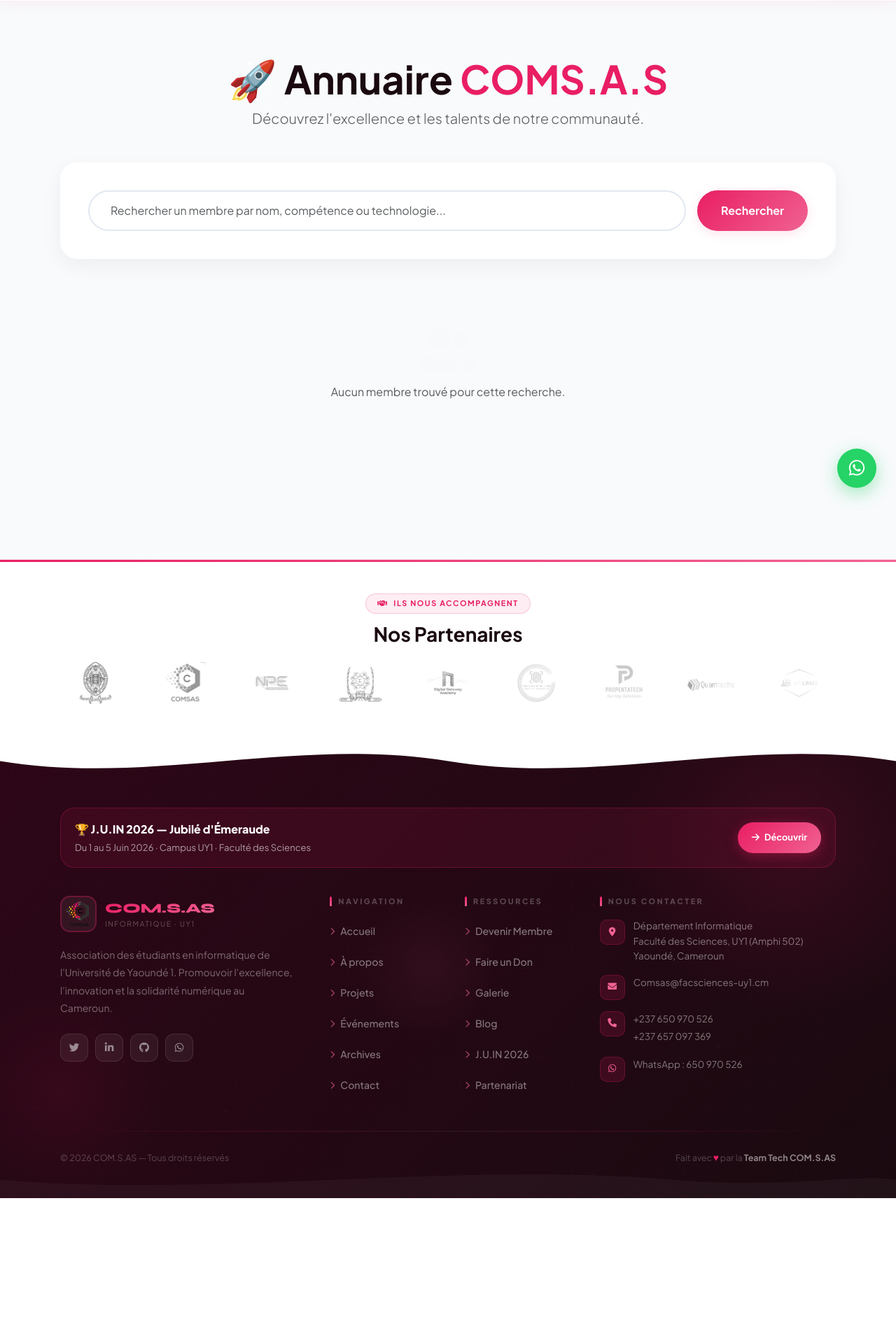
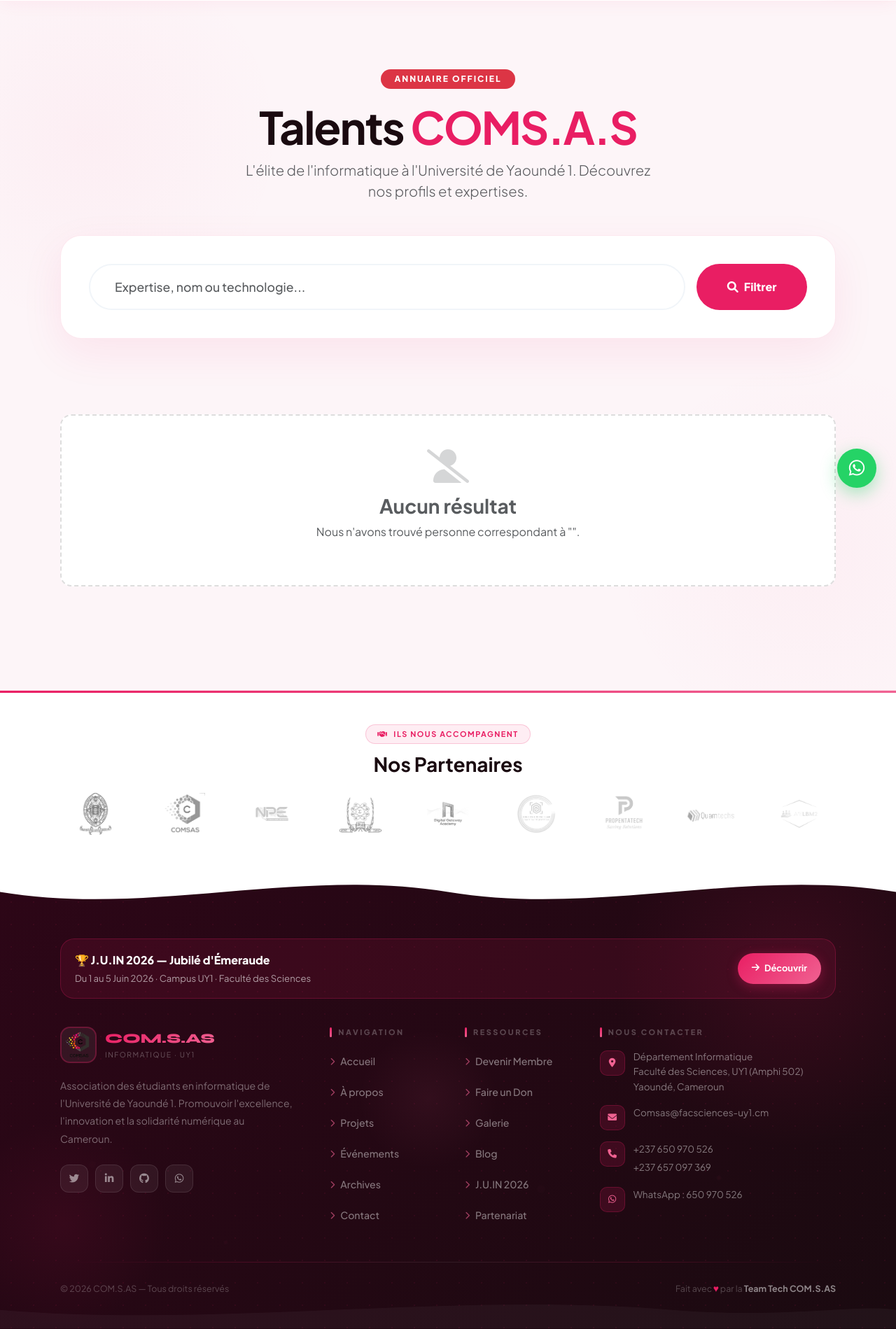
Before and after one commit to neussi/comsas-uy1.com, a Django app: page /membres/ in a window 1280 px wide. Shown: the part 73-1972 px from the top of the page at 70% size. Before the commit the page ends 1785 px from the top, so only its background shows below. Run offline with Django 4.2, Linux system fonts and the light colour scheme; some libraries are stand-ins or nearby versions.

Commit message:
Fix JUINTeam NameError and redesign Member Directory with brand colors

```diff
--- a/main/views.py
+++ b/main/views.py
@@ -15,7 +15,7 @@
     SponsorshipSession, Mentor, Mentee, Match,
     Contest, Candidate, Vote, Archive, ArchiveComment,
     JUINEdition, JUINCommission, JUINCommissionApplication, JUINCompetition,
-    JUINActivity, JUINDonation, JUINSponsor,
+    JUINActivity, JUINDonation, JUINSponsor, JUINTeam,
     ClubCommission, ClubCommissionApplication, ProjectSubmission
 )
 from .forms import (
--- a/templates/main/members_list.html
+++ b/templates/main/members_list.html
@@ -7,121 +7,172 @@
 {% block extra_css %}
 <style>
     :root {
-        --primary: #2563eb;
-        --secondary: #64748b;
-        --accent: #E91E63;
-        --bg-light: #f8fafc;
+        --primary: #E91E63;
+        --primary-dark: #C2185B;
+        --secondary: #1a0a10;
+        --accent: #FF9800;
+        --bg-light: #fdf5f8;
         --glass: rgba(255, 255, 255, 0.9);
+        --rose-pale: rgba(233, 30, 99, 0.05);
     }
 
     .members-page {
         background: var(--bg-light);
         min-height: 100vh;
-        padding: 80px 0;
+        padding: 100px 0;
+        background-image: radial-gradient(circle at 10% 20%, rgba(233, 30, 99, 0.03) 0%, transparent 20%),
+            radial-gradient(circle at 90% 80%, rgba(233, 30, 99, 0.03) 0%, transparent 20%);
     }
 
     .search-section {
         background: white;
         padding: 40px;
-        border-radius: 24px;
-        box-shadow: 0 10px 30px rgba(0, 0, 0, 0.05);
-        margin-bottom: 50px;
+        border-radius: 30px;
+        box-shadow: 0 20px 60px rgba(233, 30, 99, 0.08);
+        margin-bottom: 60px;
+        border: 1px solid rgba(233, 30, 99, 0.1);
     }
 
     .member-card {
         background: white;
-        border-radius: 20px;
-        padding: 30px;
+        border-radius: 28px;
+        padding: 35px;
         text-align: center;
-        transition: all 0.3s ease;
-        border: 1px solid #e2e8f0;
+        transition: all 0.4s cubic-bezier(0.175, 0.885, 0.32, 1.275);
+        border: 1px solid #eee;
         height: 100%;
         position: relative;
         overflow: hidden;
     }
 
+    .member-card::before {
+        content: '';
+        position: absolute;
+        top: 0;
+        left: 0;
+        right: 0;
+        height: 4px;
+        background: linear-gradient(90deg, var(--primary), var(--secondary));
+        opacity: 0;
+        transition: opacity 0.3s;
+    }
+
     .member-card:hover {
-        transform: translateY(-10px);
-        box-shadow: 0 20px 40px rgba(0, 0, 0, 0.1);
+        transform: translateY(-15px);
+        box-shadow: 0 30px 60px rgba(233, 30, 99, 0.15);
         border-color: var(--primary);
     }
 
-    .member-photo {
-        width: 120px;
-        height: 120px;
-        border-radius: 50%;
-        margin: 0 auto 20px;
-        object-fit: cover;
-        border: 4px solid #f1f5f9;
-        transition: border-color 0.3s;
+    .member-card:hover::before {
+        opacity: 1;
     }
 
-    .member-card:hover .member-photo {
-        border-color: var(--primary);
+    .member-photo-wrap {
+        width: 130px;
+        height: 130px;
+        border-radius: 50%;
+        margin: 0 auto 25px;
+        padding: 5px;
+        background: linear-gradient(135deg, var(--rose-pale), #fff);
+        border: 1px solid #eee;
+        transition: all 0.3s;
+    }
+
+    .member-card:hover .member-photo-wrap {
+        background: linear-gradient(135deg, var(--primary), var(--primary-dark));
+        transform: scale(1.05);
+    }
+
+    .member-photo {
+        width: 100%;
+        height: 100%;
+        border-radius: 50%;
+        object-fit: cover;
+        border: 4px solid white;
     }
 
     .member-name {
-        font-size: 1.25rem;
-        font-weight: 800;
-        color: #1e293b;
-        margin-bottom: 5px;
+        font-size: 1.35rem;
+        font-weight: 900;
+        color: var(--secondary);
+        margin-bottom: 8px;
+        letter-spacing: -0.5px;
     }
 
     .member-level {
-        font-size: 0.85rem;
+        font-size: 0.75rem;
         color: var(--primary);
-        font-weight: 700;
+        font-weight: 800;
         text-transform: uppercase;
-        letter-spacing: 1px;
-        margin-bottom: 15px;
+        letter-spacing: 2px;
+        margin-bottom: 20px;
+        display: inline-block;
+        padding: 4px 12px;
+        background: var(--rose-pale);
+        border-radius: 50px;
     }
 
     .member-skills {
         display: flex;
         flex-wrap: wrap;
-        gap: 6px;
+        gap: 8px;
         justify-content: center;
-        margin-bottom: 20px;
+        margin-bottom: 25px;
     }
 
     .skill-badge {
         font-size: 0.7rem;
-        padding: 4px 10px;
-        background: #f1f5f9;
-        color: #475569;
+        padding: 5px 12px;
+        background: #f8f9fa;
+        color: #555;
         border-radius: 50px;
-        font-weight: 600;
+        font-weight: 700;
+        border: 1px solid #f0f0f0;
     }
 
     .btn-portfolio {
-        background: var(--primary);
+        background: var(--secondary);
         color: white;
-        padding: 10px 25px;
+        padding: 12px 30px;
         border-radius: 50px;
         text-decoration: none;
-        font-weight: 700;
-        font-size: 0.9rem;
+        font-weight: 800;
+        font-size: 0.85rem;
         display: inline-flex;
         align-items: center;
-        gap: 8px;
+        gap: 10px;
         transition: all 0.3s;
+        border: none;
+        width: 100%;
+        justify-content: center;
     }
 
     .btn-portfolio:hover {
-        background: #1d4ed8;
+        background: var(--primary);
         color: white;
-        box-shadow: 0 10px 20px rgba(37, 99, 235, 0.2);
+        box-shadow: 0 10px 20px rgba(233, 30, 99, 0.3);
     }
 
     .search-input {
         border-radius: 50px;
-        padding: 15px 30px;
-        border: 2px solid #e2e8f0;
+        padding: 18px 35px;
+        border: 2px solid #f1f5f9;
+        font-size: 1.1rem;
+        font-weight: 500;
     }
 
     .search-input:focus {
         border-color: var(--primary);
-        box-shadow: 0 0 0 4px rgba(37, 99, 235, 0.1);
+        box-shadow: 0 0 0 5px rgba(233, 30, 99, 0.1);
+    }
+
+    .btn-search {
+        background: var(--primary);
+        color: white;
+        border-radius: 50px;
+        font-weight: 800;
+        padding: 15px;
+        border: none;
     }
 </style>
 {% endblock %}
@@ -130,18 +181,25 @@
 <div class="members-page">
     <div class="container">
         <div class="text-center mb-5">
-            <h1 class="display-4 fw-bold">🚀 Annuaire <span class="text-primary">COMS.A.S</span></h1>
-            <p class="text-muted lead">Découvrez l'excellence et les talents de notre communauté.</p>
+            <span class="badge bg-danger mb-3"
+                style="padding: 8px 20px; border-radius: 50px; text-transform: uppercase; letter-spacing: 2px; font-weight: 800;">Annuaire
+                Officiel</span>
+            <h1 class="display-3 fw-bold" style="color: var(--secondary); letter-spacing: -2px;">Talents <span
+                    style="color: var(--primary);">COMS.A.S</span></h1>
+            <p class="text-muted lead mx-auto" style="max-width: 600px;">L'élite de l'informatique à l'Université de
+                Yaoundé 1. Découvrez nos profils et expertises.</p>
         </div>
 
         <div class="search-section">
             <form method="get" class="row g-3">
                 <div class="col-md-10">
                     <input type="text" name="q" class="form-control search-input"
-                        placeholder="Rechercher un membre par nom, compétence ou technologie..." value="{{ q }}">
+                        placeholder="Expertise, nom ou technologie..." value="{{ q }}">
                 </div>
                 <div class="col-md-2">
-                    <button type="submit" class="btn btn-primary w-100 h-100 rounded-pill fw-bold">Rechercher</button>
+                    <button type="submit" class="btn btn-search w-100 h-100 rounded-pill">
+                        <i class="fas fa-search me-2"></i>Filtrer
+                    </button>
                 </div>
             </form>
         </div>
@@ -150,11 +208,13 @@
             {% for member in members %}
             <div class="col-md-6 col-lg-4 col-xl-3">
                 <div class="member-card">
-                    {% if member.photo %}
-                    <img src="{{ member.photo.url }}" class="member-photo" alt="{{ member.nom_prenom }}">
-                    {% else %}
-                    <img src="{% static 'images/default-avatar.png' %}" class="member-photo" alt="Avatar">
-                    {% endif %}
+                    <div class="member-photo-wrap">
+                        {% if member.photo %}
+                        <img src="{{ member.photo.url }}" class="member-photo" alt="{{ member.nom_prenom }}">
+                        {% else %}
+                        <img src="{% static 'images/default-avatar.png' %}" class="member-photo" alt="Avatar">
+                        {% endif %}
+                    </div>
 
                     <h3 class="member-name">{{ member.nom_prenom }}</h3>
                     <div class="member-level">{{ member.get_niveau_display }}</div>
@@ -162,7 +222,7 @@
                     <div class="member-skills">
                         {% if member.skills %}
                         {% with skills=member.skills|split:"," %}
-                        {% for skill in skills|slice:":4" %}
+                        {% for skill in skills|slice:":3" %}
                         <span class="skill-badge">{{ skill.strip }}</span>
                         {% endfor %}
                         {% endwith %}
@@ -171,33 +231,49 @@
 
                     <a href="{% if member.slug %}{% url 'delegate_detail' member.slug %}{% else %}#{% endif %}"
                         class="btn-portfolio">
-                        <i class="fas fa-external-link-alt"></i> Portfolio
+                        Consulter le Profil <i class="fas fa-arrow-right"></i>
                     </a>
                 </div>
             </div>
             {% empty %}
             <div class="col-12 text-center py-5">
-                <i class="fas fa-user-friends fa-4x text-light mb-3"></i>
-                <p class="text-muted">Aucun membre trouvé pour cette recherche.</p>
+                <div class="py-5 px-4 rounded-4" style="border: 2px dashed #ddd; background: #fff;">
+                    <i class="fas fa-user-slash fa-3x text-muted mb-3 opacity-25"></i>
+                    <h3 class="text-muted fw-bold">Aucun résultat</h3>
+                    <p class="text-muted">Nous n'avons trouvé personne correspondant à "{{ q }}".</p>
+                </div>
             </div>
             {% endfor %}
         </div>
 
         <!-- Pagination -->
         {% if members.has_other_pages %}
-        <nav class="mt-5">
-            <ul class="pagination justify-content-center">
+        <nav class="mt-5 pt-4">
+            <ul class="pagination justify-content-center gap-2">
                 {% if members.has_previous %}
-                <li class="page-item"><a class="page-link"
-                        href="?page={{ members.previous_page_number }}&q={{ q }}">Précédent</a></li>
+                <li class="page-item">
+                    <a class="page-link rounded-circle d-flex align-items-center justify-content-center"
+                        style="width: 45px; height: 45px; border: none; background: white; color: var(--primary);"
+                        href="?page={{ members.previous_page_number }}&q={{ q }}">
+                        <i class="fas fa-chevron-left"></i>
+                    </a>
+                </li>
                 {% endif %}
 
-                <li class="page-item disabled"><span class="page-link">Page {{ members.number }} de {{
-                        members.paginator.num_pages }}</span></li>
+                <li class="page-item active">
+                    <span class="page-link rounded-circle d-flex align-items-center justify-content-center"
+                        style="width: 45px; height: 45px; border: none; background: var(--primary);">{{ members.number
+                        }}</span>
+                </li>
 
                 {% if members.has_next %}
-                <li class="page-item"><a class="page-link"
-                        href="?page={{ members.next_page_number }}&q={{ q }}">Suivant</a></li>
+                <li class="page-item">
+                    <a class="page-link rounded-circle d-flex align-items-center justify-content-center"
+                        style="width: 45px; height: 45px; border: none; background: white; color: var(--primary);"
+                        href="?page={{ members.next_page_number }}&q={{ q }}">
+                        <i class="fas fa-chevron-right"></i>
+                    </a>
+                </li>
                 {% endif %}
             </ul>
         </nav>
```
